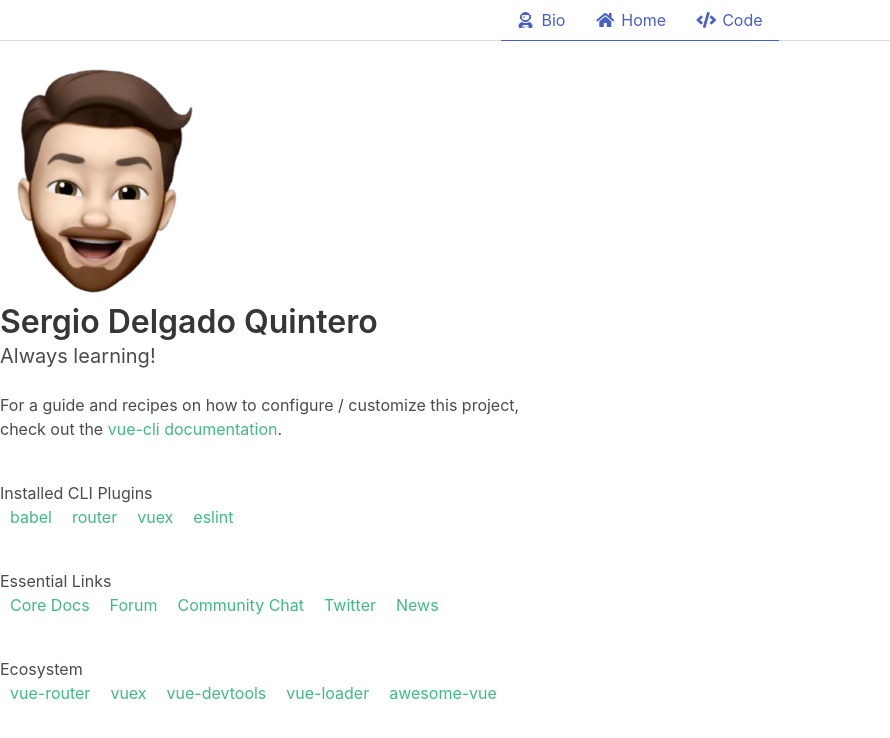
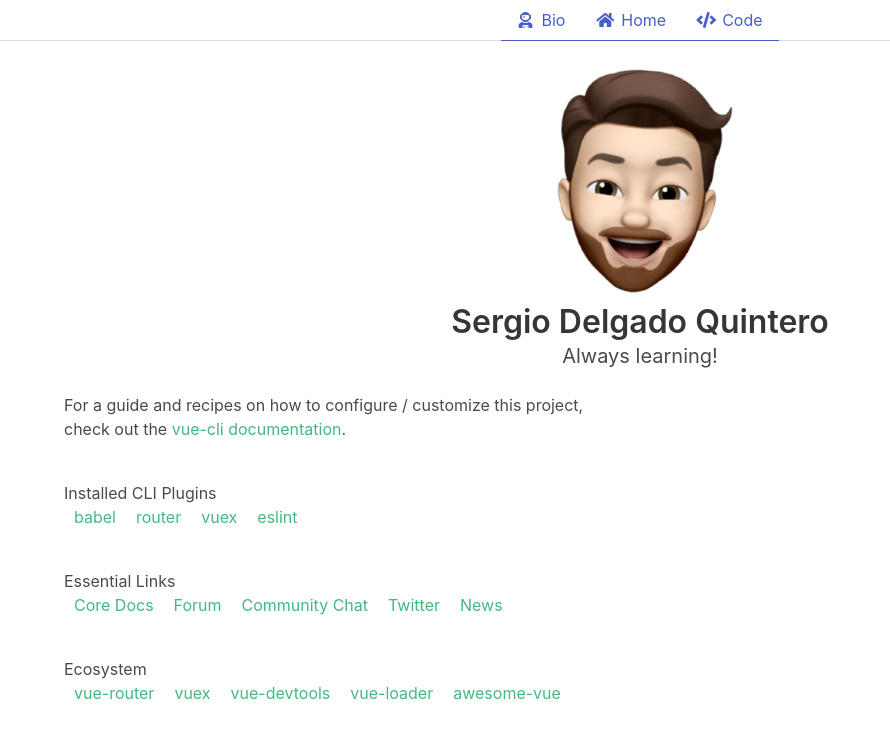
Before and after one commit to sdelquin/sdelquin.me, a Vue app: page / in a window 1280 px wide. Shown: the top 738 px of the page, without its empty margins (0-890 px from the left). Built offline with nearby package versions, Linux system fonts and the light colour scheme.

Commit message:
Refactor home view

```diff
--- a/src/components/SocialNetworks.vue
+++ b/src/components/SocialNetworks.vue
@@ -1,7 +1,5 @@
 <template>
   <div class="hello">
-    <h1 class="title">{{ name }}</h1>
-    <p class="subtitle">Always learning!</p>
     <p>
       For a guide and recipes on how to configure / customize this project,<br />
       check out the
--- a/src/views/Home.vue
+++ b/src/views/Home.vue
@@ -1,7 +1,13 @@
 <template>
-  <div class="home">
-    <img alt="Vue logo" src="@/assets/avatar.png" />
-    <SocialNetworks name="Sergio Delgado Quintero" />
+  <div class="container">
+    <div class="columns is-centered">
+      <div class="column is-half has-text-centered">
+        <img alt="Avatar" src="@/assets/avatar.png" />
+        <h1 class="title">Sergio Delgado Quintero</h1>
+        <h2 class="subtitle">Always learning!</h2>
+      </div>
+    </div>
+    <SocialNetworks />
   </div>
 </template>
 
```
